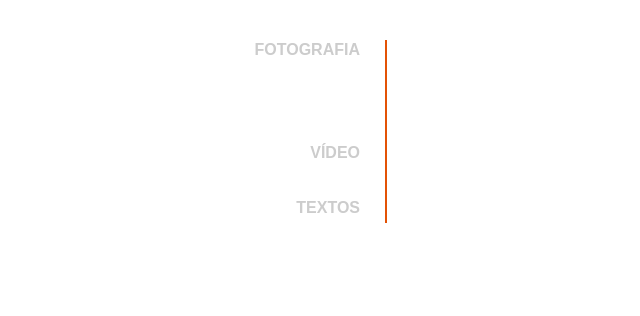
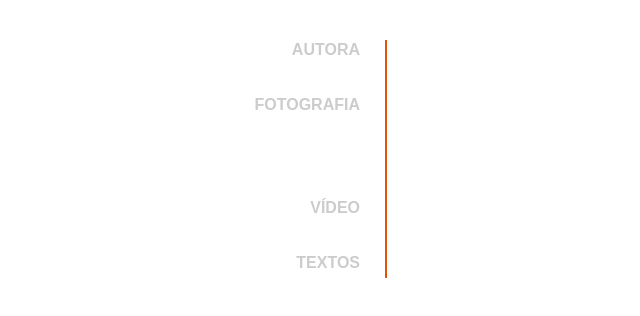
Before and after one commit to brosa89/referencias-turismo, a plain HTML site: page index.html in a window 1280 px wide. Shown: the whole page, without its empty margins (29-669 px from the left). Drawn offline with Linux system fonts and the light colour scheme.

```diff
--- a/index.html
+++ b/index.html
@@ -5,7 +5,7 @@
     <meta name="viewport" content="width=device-width, initial-scale=1.0">
     <title>Créditos</title>
     <style>
-        /* Fundo transparente para se fundir com o StoryMap */
+        /* Fundo transparente */
         html, body {
             background-color: transparent !important;
             margin: 0;
@@ -15,18 +15,18 @@
             overflow-y: hidden;
         }
 
-        /* Configuração da Tabela para alinhamento perfeito */
+        /* Configuração da Tabela */
         table {
             width: 100%;
             max-width: 900px;
             margin: 0 auto;
-            border-collapse: collapse; /* Une as bordas para a linha ser contínua */
+            border-collapse: collapse;
         }
 
         /* Células da tabela */
         td {
-            vertical-align: top; /* Garante que o texto começa sempre no topo */
-            padding-bottom: 30px; /* Espaço entre cada bloco (Fotografia, Vídeo...) */
+            vertical-align: top;
+            padding-bottom: 30px;
         }
 
         /* Coluna da Esquerda (Títulos) */
@@ -37,7 +37,7 @@
             font-weight: bold;
             color: #cccccc;
             text-transform: uppercase;
-            border-right: 2px solid #E35205; /* A LINHA LARANJA */
+            border-right: 2px solid #E35205; /* Linha Laranja */
         }
 
         /* Coluna da Direita (Conteúdo) */
@@ -48,7 +48,7 @@
             font-size: 15px;
         }
 
-        /* Remove o espaço extra no último item */
+        /* Remove espaço extra no último item */
         tr:last-child td {
             padding-bottom: 0;
         }
@@ -57,6 +57,13 @@
 <body>
 
     <table>
+        <tr>
+            <td class="coluna-esq">Autora</td>
+            <td class="coluna-dir">
+                Graça Ventura Moniz e Almeida
+            </td>
+        </tr>
+
         <tr>
             <td class="coluna-esq">Fotografia</td>
             <td class="coluna-dir">
```
